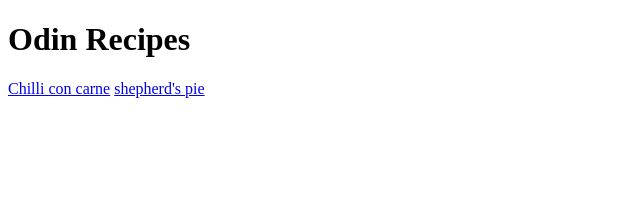
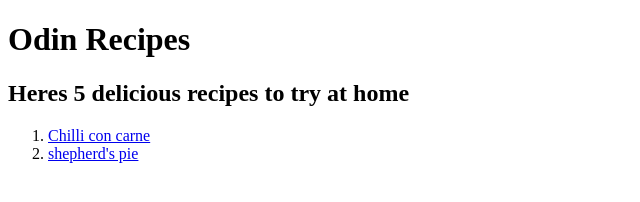
Before and after one commit to Bungrid/Odin-Recipes, a plain HTML site: page index.html in a window 1280 px wide. Shown: the whole page, without its empty margins (0-640 px from the left). Drawn offline with Linux system fonts and the light colour scheme.

Commit message:
what i did
added a list format to the index for the recipe links
added a second title for a description

```diff
--- a/index.html
+++ b/index.html
@@ -7,7 +7,10 @@
 </head>
 <body>
     <h1>Odin Recipes</h1>
-    <a href="./recipes/Chilli con carne.html">Chilli con carne</a>
-    <a href="./recipes/shepherds pie.html">shepherd's pie</a>
+    <h2>Heres 5 delicious recipes to try at home</h2>
+    <ol>
+    <li> <a href="./recipes/Chilli con carne.html">Chilli con carne</a> </li>
+    <li> <a href="./recipes/shepherds pie.html">shepherd's pie</a> </li>
+    </ol>
 </body>
 </html>
```
